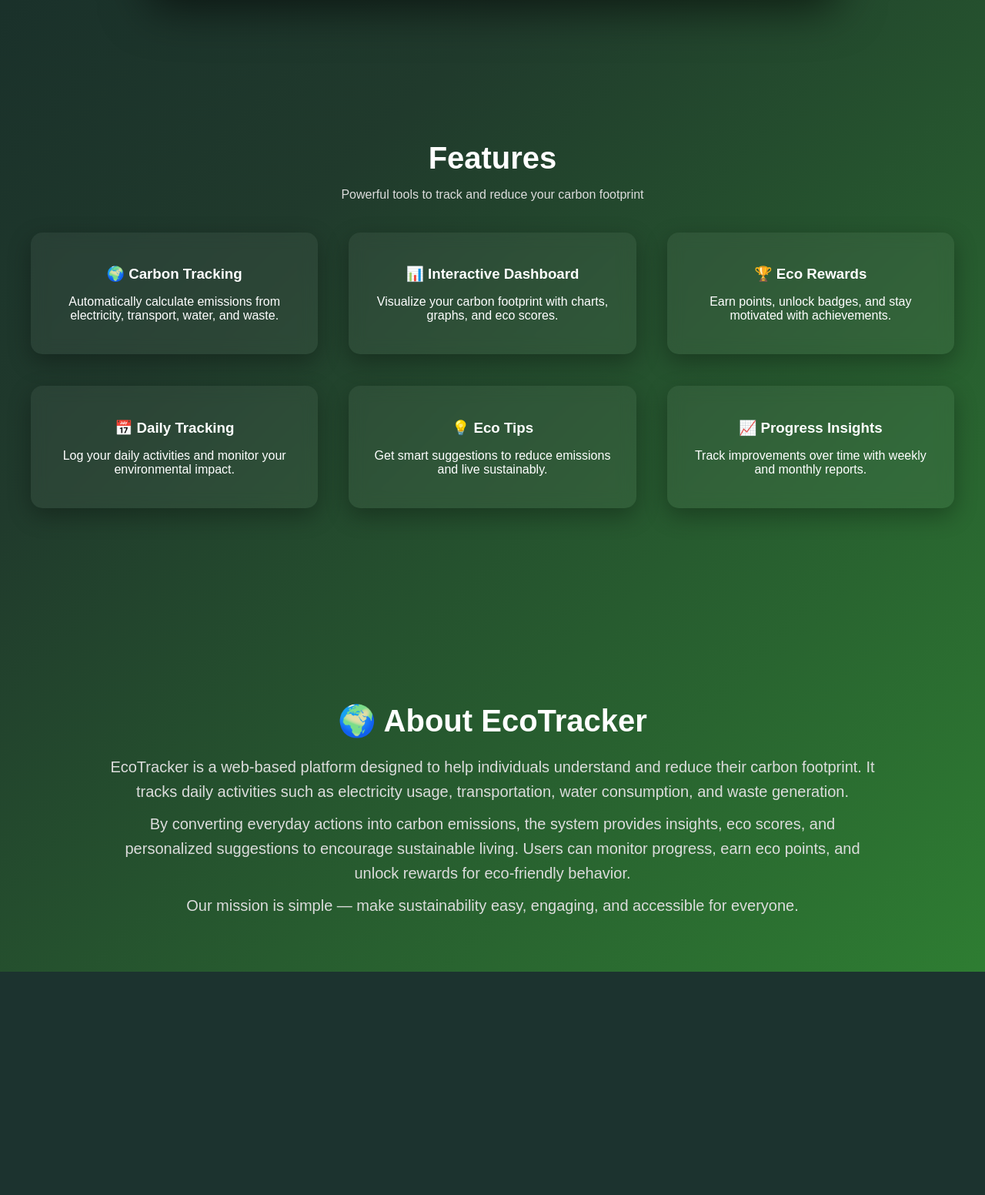
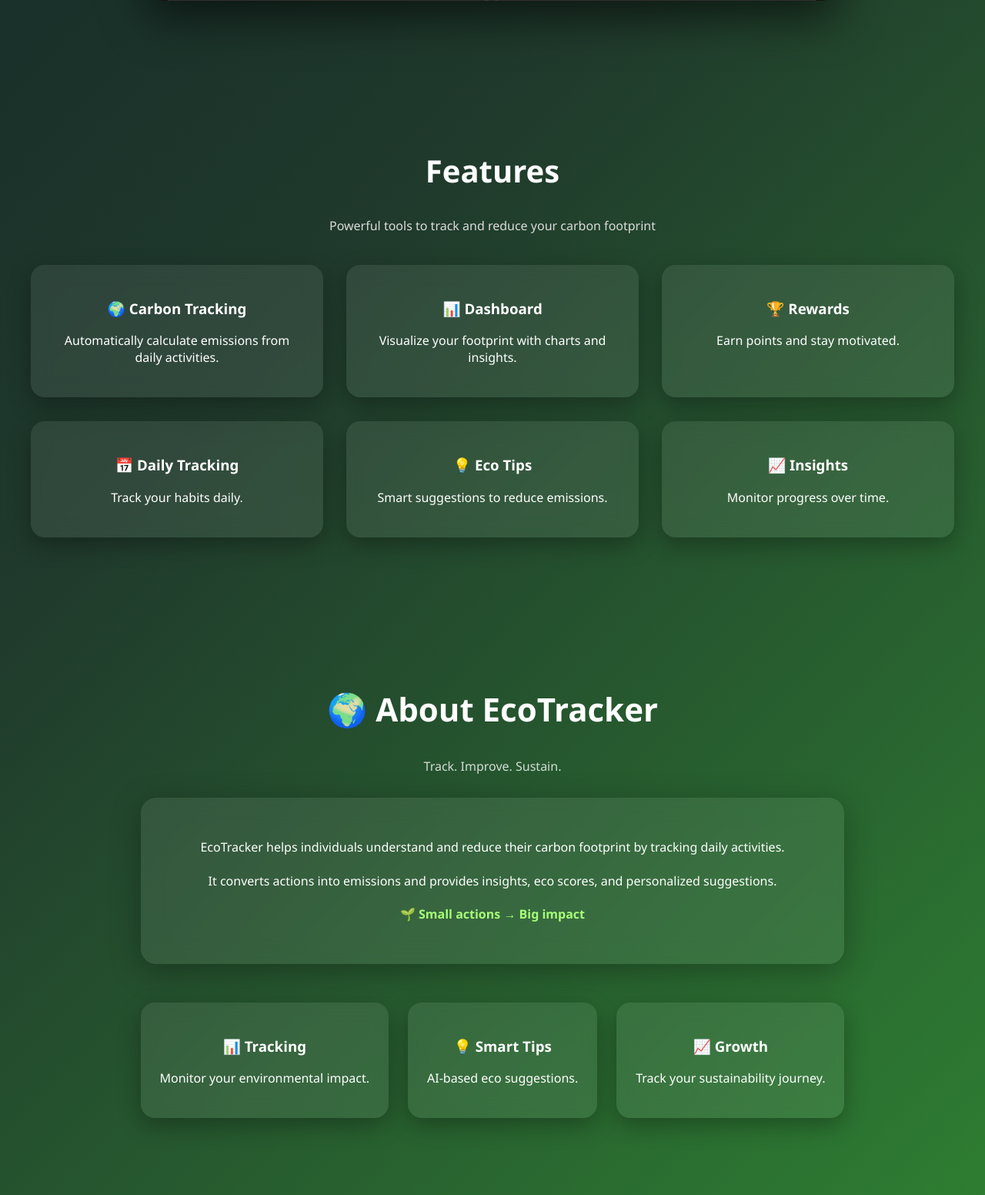
Before and after one commit to prajwaljadhav9793/EcoTracker, a Flask app: page / in a window 1280 px wide. Shown: the part 1206-2758 px from the top of the page at 77% size. Before the commit the page ends 2468 px from the top, so only its background shows below. Run offline with Flask 3, Linux system fonts and the light colour scheme.

Commit message:
feature about
Co-authored-by: Copilot <copilot@github.com>

```diff
--- a/static/css/home.css
+++ b/static/css/home.css
@@ -1,11 +1,13 @@
+/* RESET */
 body {
   margin: 0;
-  font-family: Arial, sans-serif;
+  font-family: 'Segoe UI', sans-serif;
   background: linear-gradient(135deg, #0f2027, #203a2c, #2e7d32);
   color: white;
+  overflow-x: hidden;
 }
 
-
+/* NAVBAR */
 .navbar {
   display: grid;
   grid-template-columns: auto 1fr auto;
@@ -95,68 +117,15 @@ body {
   transform: scale(1.05);
 }
 
-button:hover {
-  transform: scale(1.05);
-}
-
-.navbar a:hover {
-  color: #020202;
-}
-
-
-
-body::before {
-  content: "";
-  position: absolute;
-  width: 300px;
-  height: 300px;
-  background: rgba(0, 255, 100, 0.2);
-  filter: blur(100px);
-  top: 100px;
-  left: 100px;
-}
-.logo {
-  display: flex;
-  align-items: center;
-  gap: 10px;
-  text-decoration: none;
-  color: white;
-}
-
-.logo img {
-  width: 100px;
-  height: auto;
-  object-fit: contain;
-}
-
-.logo span {
-  font-size: 20px;
-  font-weight: 600;
-}
-
-.start-btn {
-  display: inline-block;
-  padding: 12px 20px;
-  background: #8bc34a;
-  color: black;
-  border-radius: 0 10px 10px 0;
-  text-decoration: none;
-  font-weight: 500;
-}
-.start-btn:hover {
-  background: #7cb342;
-  color: black;
-}
-
-.features {
+/* FEATURES SECTION */
+.features-section {
   margin-top: 100px;
   text-align: center;
   padding: 60px 40px;
 }
 
-.features h2 {
+.features-section h2 {
   font-size: 40px;
-  margin-bottom: 10px;
 }
 
 .section-subtitle {
@@ -167,45 +136,78 @@ body::before {
 .feature-grid {
   display: grid;
   grid-template-columns: repeat(3, 1fr);
-  gap: 40px;
-  max-width: 1200px;
-  margin: 0 auto;
+  gap: 30px;
 }
 
-.feature-card {
-  background: rgba(255,255,255,0.05);
+/* COMMON CARD STYLE */
+.card {
+  background: rgba(255,255,255,0.08);
   padding: 25px;
-  border-radius: 15px;
-  backdrop-filter: blur(10px);
+  border-radius: 18px;
+  backdrop-filter: blur(12px);
   transition: 0.3s;
   box-shadow: 0 10px 30px rgba(0,0,0,0.3);
 }
 
-.feature-card:hover {
-  transform: translateY(-10px);
+.card:hover {
+  transform: translateY(-10px) scale(1.03);
+  background: rgba(255,255,255,0.15);
 }
 
-.feature-card h3 {
-  margin-bottom: 10px;
+/* ABOUT SECTION */
+.about-section {
+  padding: 100px 20px;
+  display: flex;
+  justify-content: center;
 }
 
-
-
-.about {
-  margin-top: 100px;
-  padding: 60px 80px;
+.about-container {
+  max-width: 1000px;
   text-align: center;
 }
 
-.about h2 {
-  font-size: 40px;
-  margin-bottom: 20px;
+/* HEADER */
+.about-header h1 {
+  font-size: 42px;
 }
 
-.about p {
-  font-size: 20px;
-  color: #dcdcdc;
-  max-width: 1000px;
-  margin: 10px auto;
-  line-height: 1.6;
+.subtitle {
+  opacity: 0.8;
+  margin-bottom: 30px;
 }
+
+/* GLASS BOX */
+.about-content {
+  background: rgba(255,255,255,0.08);
+  backdrop-filter: blur(15px);
+  padding: 35px;
+  border-radius: 20px;
+  line-height: 1.7;
+  margin-bottom: 50px;
+  box-shadow: 0 10px 40px rgba(0,0,0,0.3);
+}
+
+.highlight {
+  color: #a8ff78;
+  font-weight: bold;
+}
+
+/* ABOUT FEATURE CARDS */
+.about-features {
+  display: flex;
+  justify-content: center;
+  gap: 25px;
+  flex-wrap: wrap;
+}
+
+/* GLOW EFFECT */
+body::before {
+  content: "";
+  position: absolute;
+  width: 300px;
+  height: 300px;
+  background: rgba(0,255,100,0.2);
+  filter: blur(120px);
+  top: 100px;
+  left: 100px;
+}
--- a/templates/home.html
+++ b/templates/home.html
@@ -52,67 +52,84 @@
 </section>
 
 
-<section id="features" class="features">
+<section id="features" class="features-section" id="features">
 
   <h2>Features</h2>
   <p class="section-subtitle">Powerful tools to track and reduce your carbon footprint</p>
 
   <div class="feature-grid">
 
-    <div class="feature-card">
+    <div class="card">
       <h3>🌍 Carbon Tracking</h3>
-      <p>Automatically calculate emissions from electricity, transport, water, and waste.</p>
+      <p>Automatically calculate emissions from daily activities.</p>
     </div>
 
-    <div class="feature-card">
-      <h3>📊 Interactive Dashboard</h3>
-      <p>Visualize your carbon footprint with charts, graphs, and eco scores.</p>
+    <div class="card">
+      <h3>📊 Dashboard</h3>
+      <p>Visualize your footprint with charts and insights.</p>
     </div>
 
-    <div class="feature-card">
-      <h3>🏆 Eco Rewards</h3>
-      <p>Earn points, unlock badges, and stay motivated with achievements.</p>
+    <div class="card">
+      <h3>🏆 Rewards</h3>
+      <p>Earn points and stay motivated.</p>
     </div>
 
-    <div class="feature-card">
+    <div class="card">
       <h3>📅 Daily Tracking</h3>
-      <p>Log your daily activities and monitor your environmental impact.</p>
+      <p>Track your habits daily.</p>
     </div>
 
-    <div class="feature-card">
+    <div class="card">
       <h3>💡 Eco Tips</h3>
-      <p>Get smart suggestions to reduce emissions and live sustainably.</p>
+      <p>Smart suggestions to reduce emissions.</p>
     </div>
 
-    <div class="feature-card">
-      <h3>📈 Progress Insights</h3>
-      <p>Track improvements over time with weekly and monthly reports.</p>
+    <div class="card">
+      <h3>📈 Insights</h3>
+      <p>Monitor progress over time.</p>
     </div>
 
   </div>
-
 </section>
 
 
+<section class="about-section" id="about">
+  <div class="about-container">
 
-<section id="about" class="about">
+    <div class="about-header">
+      <h1>🌍 About EcoTracker</h1>
+      <p class="subtitle">Track. Improve. Sustain.</p>
+    </div>
 
-  <h2>🌍 About EcoTracker</h2>
+    <div class="about-content">
+      <p>
+        EcoTracker helps individuals understand and reduce their carbon footprint by tracking daily activities.
+      </p>
+      <p>
+        It converts actions into emissions and provides insights, eco scores, and personalized suggestions.
+      </p>
+      <p class="highlight">
+        🌱 Small actions → Big impact
+      </p>
+    </div>
 
-  <p>
-    EcoTracker is a web-based platform designed to help individuals understand and reduce their carbon footprint.
-    It tracks daily activities such as electricity usage, transportation, water consumption, and waste generation.
-  </p>
+    <div class="about-features">
+      <div class="card">
+        <h3>📊 Tracking</h3>
+        <p>Monitor your environmental impact.</p>
+      </div>
 
-  <p>
-    By converting everyday actions into carbon emissions, the system provides insights, eco scores, and personalized suggestions
-    to encourage sustainable living. Users can monitor progress, earn eco points, and unlock rewards for eco-friendly behavior.
-  </p>
+      <div class="card">
+        <h3>💡 Smart Tips</h3>
+        <p>AI-based eco suggestions.</p>
+      </div>
 
-  <p>
-    Our mission is simple — make sustainability easy, engaging, and accessible for everyone.
-  </p>
+      <div class="card">
+        <h3>📈 Growth</h3>
+        <p>Track your sustainability journey.</p>
+      </div>
+    </div>
 
+  </div>
 </section>
-
 </body>
```
Also changed, not shown: other parts of static/css/home.css (+29 -9 lines).
